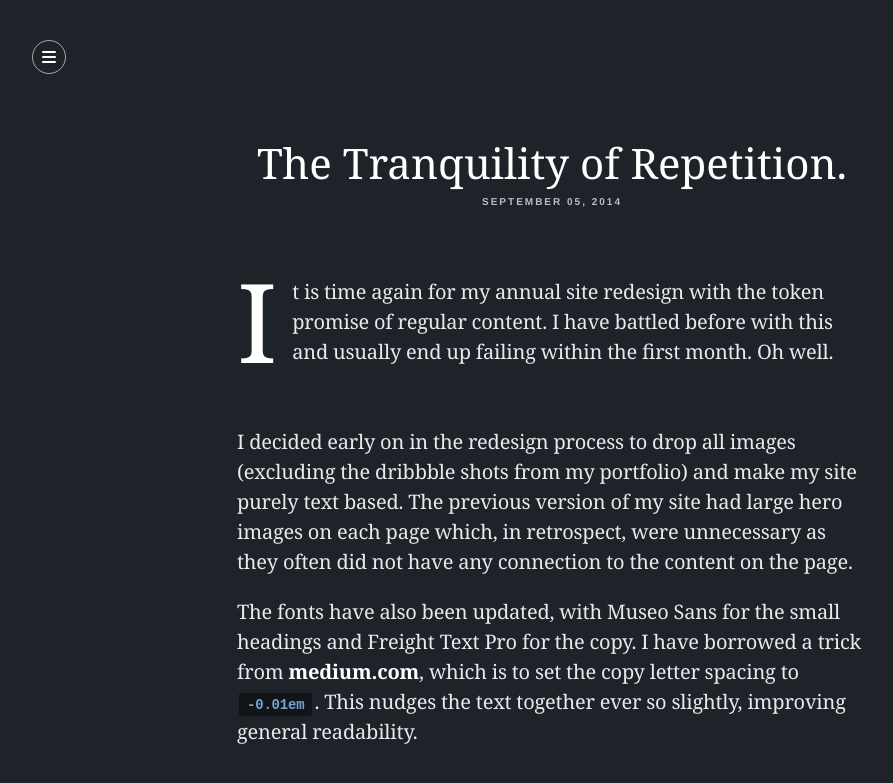
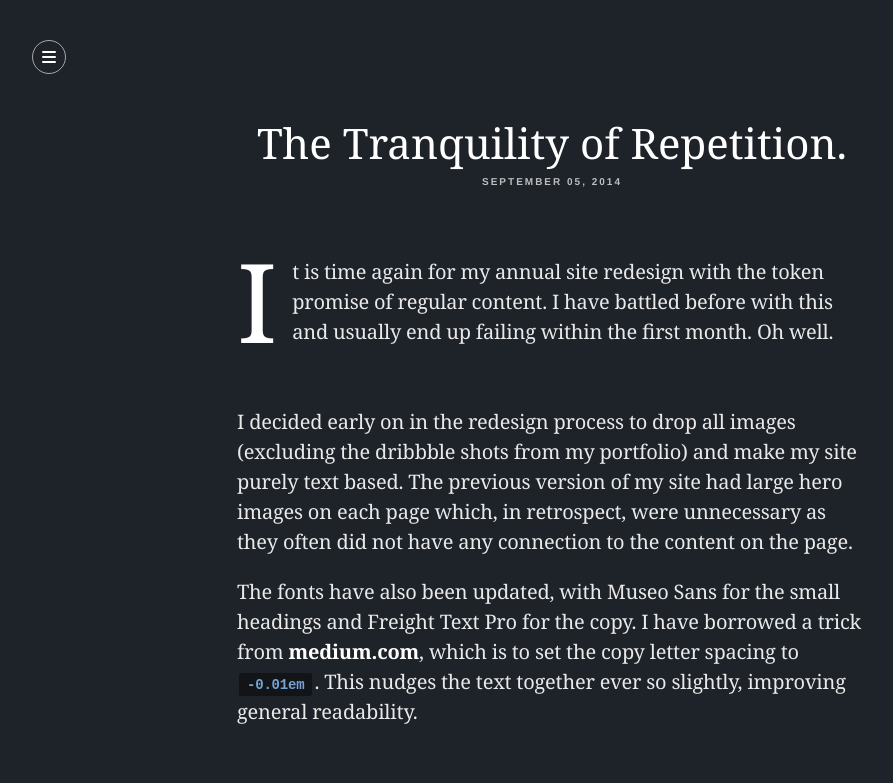
Before and after one commit to EdPoole/edpooleOld, a Jekyll site: the page built from _posts/2014-09-05-the-tranquility-of-repetition.md, in a window 1280 px wide. Shown: the top 783 px of the page, without its empty margins (88-981 px from the left). Built offline with Jekyll 4.4.1, drawn with Linux system fonts in a browser that asks for light colours; Markdown is read by kramdown in place of the engine named in the settings.

Commit message:
reducing padding on blogposts to match previous commit

```diff
--- a/assets/css/main.css
+++ b/assets/css/main.css
@@ -829,7 +829,7 @@ h1 {
     color: rgb(53, 70, 18);
     color: rgba(53, 70, 18, 0.8); }
 .post__container--header {
-  padding: 60px 40px 0 40px; }
+  padding: 40px 40px 0 40px; }
 .post__single__title {
   text-align: center;
   font-size: 34px;
```
Also changed, not shown: assets/css/source/includes/_post.scss (+1 -10 lines).
